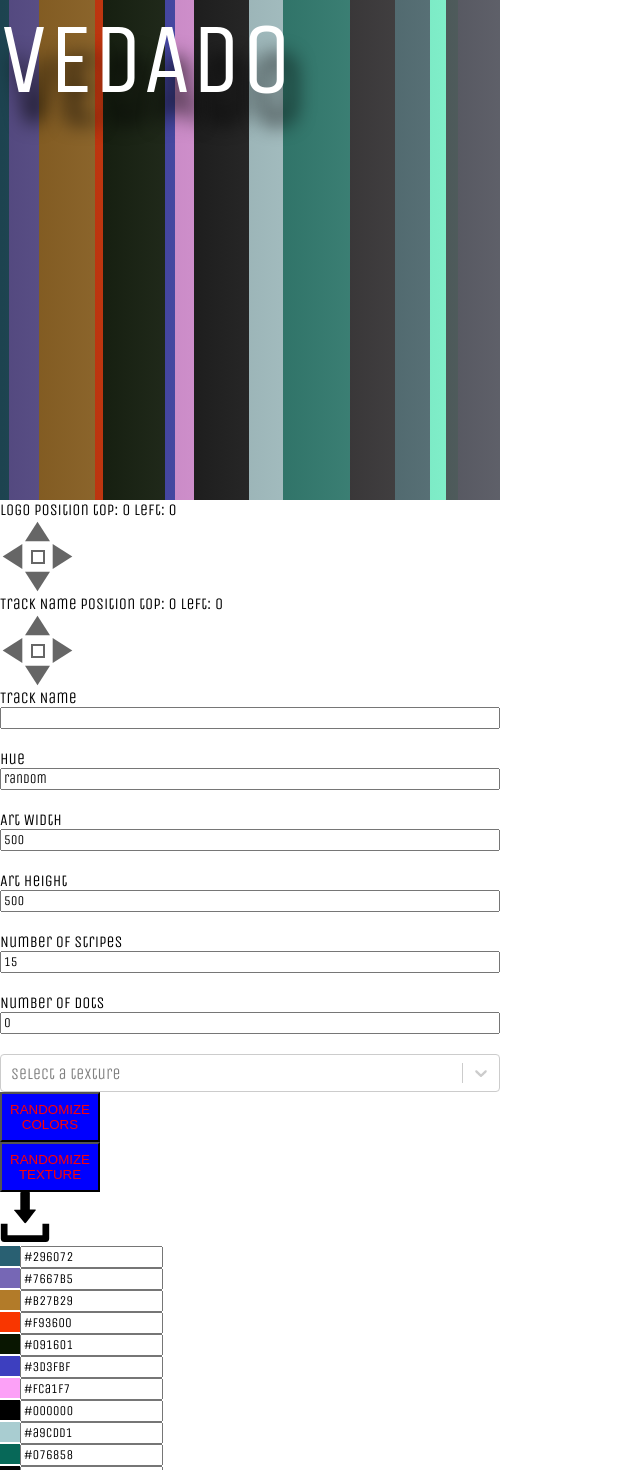
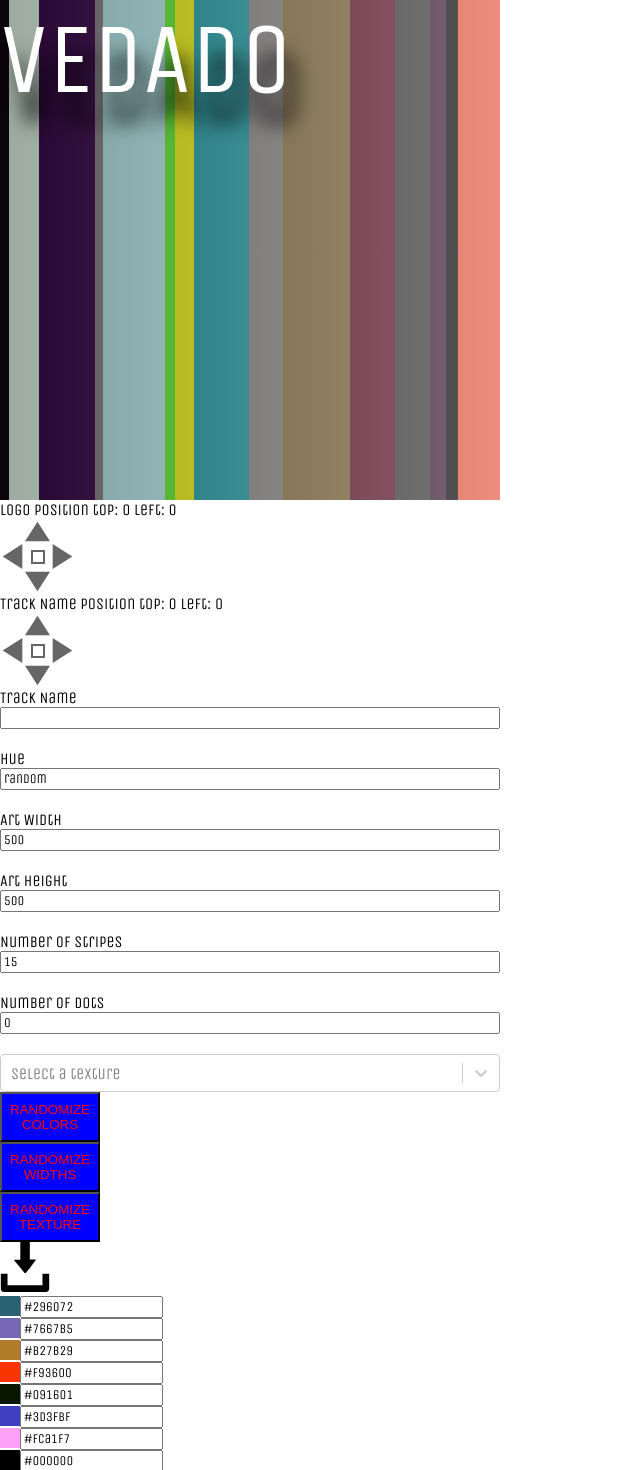
Before and after one commit to ralfpopescu/vedado-art, a React (Create React App) app: page / in a window 1280 px wide. Shown: the top 1470 px of the page, without its empty margins (0-640 px from the left). Built offline with nearby package versions, Linux system fonts and the light colour scheme.

Commit message:
Seperate randomizing widths and colors

```diff
--- a/src/Art.js
+++ b/src/Art.js
@@ -28,6 +28,7 @@ const Dot = styled.div`
   border-radius: 50%;
   display: inline-block;
   position: absolute;
+  transition: all 0.3s ease-in-out;
 `;
 
 const LogoContainer = styled.div`
@@ -85,6 +86,7 @@ const Art = ({
   centerTrackname,
   dotColors,
   texture,
+  stripes,
   id,
   forwardedRef
 }) => {
@@ -92,8 +94,8 @@ const Art = ({
   const trackNameRef = useRef(null);
   return (
     <StripeContainer width={artWidth} height={artHeight} ref={forwardedRef}>
-      {stripeColors.map(color => (
-        <Stripe color={color} width={Math.random() * 100} />
+      {stripes.map(({ color, width }) => (
+        <Stripe color={color} width={width} />
       ))}
       {dotColors.map(color => (
         <Dot
--- a/src/ArtController.js
+++ b/src/ArtController.js
@@ -70,6 +70,16 @@ const generateColors = (number, hue) => {
   });
 };
 
+const generateStripes = (number, hue) => {
+  const colors = randomColor({
+    count: number,
+    luminosity: "random",
+    hue: hue
+  });
+
+  return colors.map(color => ({ color, width: Math.random() * 100 }));
+};
+
 class ArtController extends React.Component {
   constructor(props) {
     super(props);
@@ -89,6 +99,7 @@ class ArtController extends React.Component {
       centerTrackname: false,
       stripeColors: generateColors(15, "random"),
       dotColors: generateColors(0, "random"),
+      stripes: generateStripes(15, "random"),
       texture: "none"
     };
     this.handleTrackNameChange = this.handleTrackNameChange.bind(this);
@@ -100,6 +111,7 @@ class ArtController extends React.Component {
     this.randomizeColors = this.randomizeColors.bind(this);
     this.handleTextureChange = this.handleTextureChange.bind(this);
     this.randomizeTexture = this.randomizeTexture.bind(this);
+    this.randomizeWidths = this.randomizeWidths.bind(this);
     this.download = this.download.bind(this);
   }
 
@@ -153,6 +165,24 @@ class ArtController extends React.Component {
     this.setState({
       dotColors: generateColors(this.state.numberOfDots, this.state.hue)
     });
+    this.setState(prevState => ({
+      stripes: prevState.stripes.map(stripe => ({
+        color: randomColor({
+          luminosity: "random",
+          hue: this.state.hue
+        }),
+        width: stripe.width
+      }))
+    }));
+  }
+
+  randomizeWidths() {
+    this.setState(prevState => ({
+      stripes: prevState.stripes.map(stripe => ({
+        color: stripe.color,
+        width: Math.random() * 100
+      }))
+    }));
   }
 
   randomizeTexture() {
@@ -280,12 +310,14 @@ class ArtController extends React.Component {
       centerLogo,
       centerTrackname,
       stripeColors,
+      stripes,
       dotColors,
       texture
     } = this.state;
     const { ButtonGroup } = this;
     return (
       <Container>
+        {console.log(generateStripes(15, "random"))}
         <Art
           logoTop={logoTop}
           logoLeft={logoLeft}
@@ -300,6 +332,7 @@ class ArtController extends React.Component {
           texture={texture}
           centerLogo={centerLogo}
           centerTrackname={centerTrackname}
+          stripes={stripes}
           ref={this.artRef}
         />
         Logo Position top: {logoTop} left: {logoLeft}
@@ -361,6 +394,9 @@ class ArtController extends React.Component {
         <RandomizeButton onClick={this.randomizeColors}>
           RANDOMIZE COLORS
         </RandomizeButton>
+        <RandomizeButton onClick={this.randomizeWidths}>
+          RANDOMIZE WIDTHS
+        </RandomizeButton>
         <RandomizeButton onClick={this.randomizeTexture}>
           RANDOMIZE TEXTURE
         </RandomizeButton>
```
